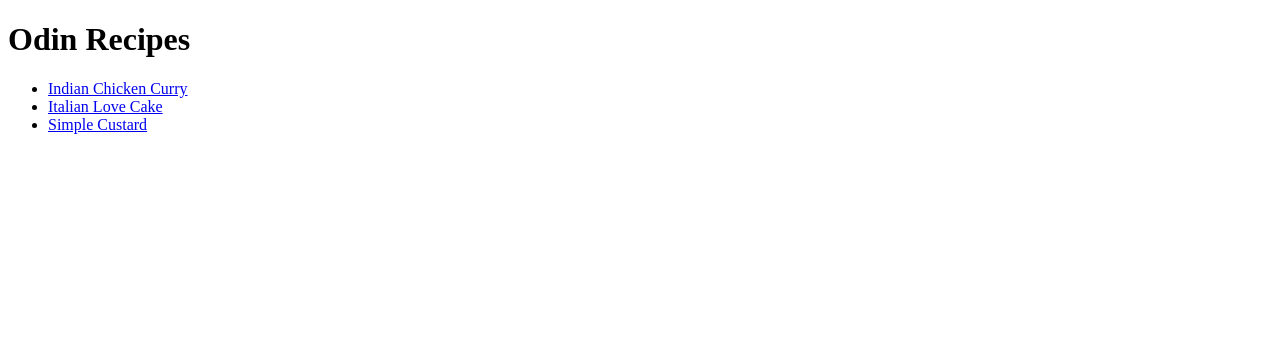
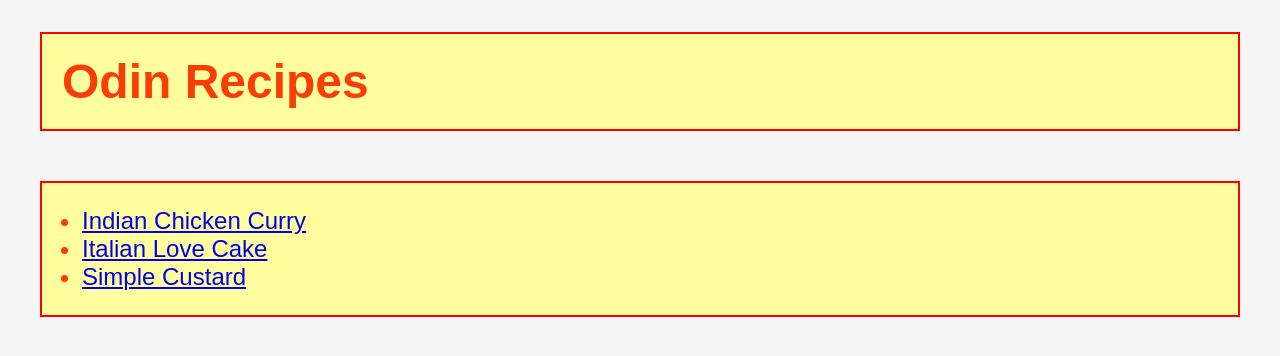
Before and after one commit to Tousin999/odin-recipes, a plain HTML site: page index.html in a window 1280 px wide. Drawn offline with Linux system fonts and the light colour scheme.

Commit message:
no css
add css basic style

```diff
--- /dev/null
+++ b/css/general.css
@@ -0,0 +1,10 @@
+body{
+    font-family: sans-serif, serif;
+    background-color: whitesmoke;
+    font-size: 24px;
+}
+
+.wrapper{
+    max-width: 1200px;
+    margin: 0 auto;
+}
--- /dev/null
+++ b/css/index.css
@@ -0,0 +1,15 @@
+h1{
+    color: #f83e05;
+    font-size: 48px;
+    background-color: #fffd9d;
+    border: 2px solid #ff0000;
+    padding: 20px;
+    margin-bottom: 50px;
+}
+
+.card-container{
+    font-size: 24px;
+    border: 2px solid rgb(255, 0, 0);
+    background-color: #fffd9d;
+    color: #f83e05;
+}
--- /dev/null
+++ b/css/recipes.css
@@ -0,0 +1,15 @@
+h1{
+    font-size: 48px;
+    color: #e00000;
+}
+
+img{
+    max-width: 500px;
+    height: auto;
+    border: 5px solid black;
+}
+
+
+ol{
+    margin-top: 30px;
+}
--- a/index.html
+++ b/index.html
@@ -3,13 +3,19 @@
     <head>
         <meta charset="UTF-8">
         <title>Recipes</title>
+        <link rel="stylesheet" href="css/general.css">
+        <link rel="stylesheet" href="css/index.css">
     </head>
     <body>
+        <div class="wrapper">
             <h1>Odin Recipes</h1>
+            <div class="card-container">
                 <ul>
                     <li><a href="recipes/Indian-Chicken-Curry.html">Indian Chicken Curry</a></li>
                     <li><a href="recipes/Italian-Love-Cake.html">Italian Love Cake</a></li>
                     <li><a href="recipes/Simple-Custard.html">Simple Custard</a></li>
                 </ul>
+            </div>
+        </div>
     </body>
 </html>
```
Also changed, not shown: recipes/Indian-Chicken-Curry.html (+4 -0 lines), recipes/Italian-Love-Cake.html (+4 -0 lines), recipes/Simple-Custard.html (+4 -0 lines). Lines whose indentation alone changed are shown as unchanged.
